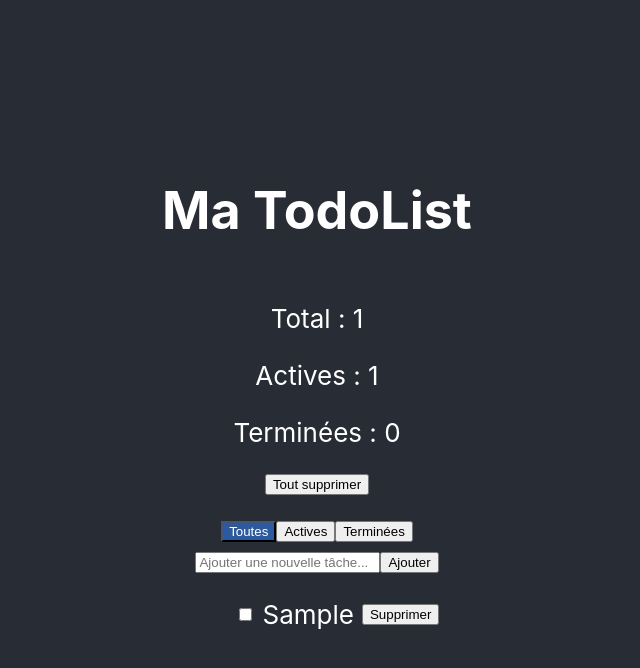
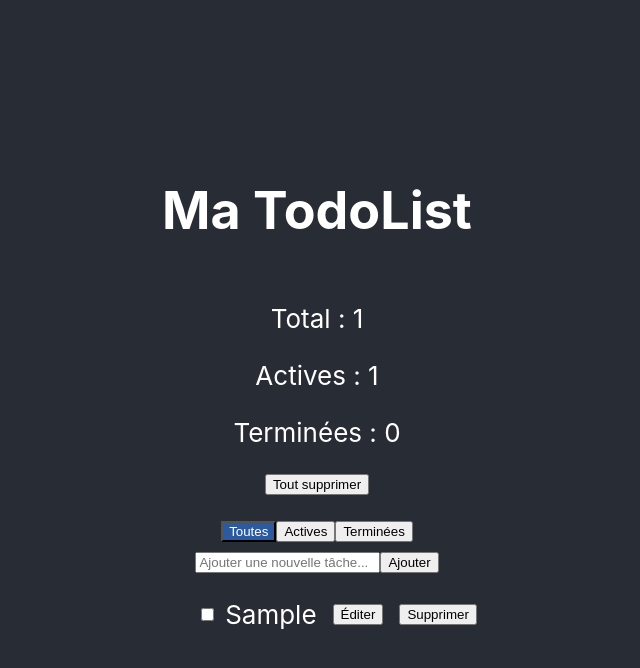
Before and after one commit to Pauline-hiez/ToDoList, a React (Create React App) app in the folder todolist-avancee/: page / in a window 1280 px wide. Both pictures are taken after typing "Sample" into the empty fields and a click on the button "Ajouter". Shown: the top 668 px of the page, without its empty margins (323-963 px from the left). Built offline with nearby package versions, Linux system fonts and the light colour scheme.

Commit message:
Edition de tâche

```diff
--- a/todolist-avancee/src/App.js
+++ b/todolist-avancee/src/App.js
@@ -66,6 +66,13 @@ function App() {
     }
   };
 
+  // Fonction pour éditer une tâche
+  const editerTodo = (id, nouveauTexte) => {
+    setTodos(todos.map(todo =>
+      todo.id === id ? { ...todo, text: nouveauTexte } : todo
+    ));
+  };
+
   // Utiliser TodoForm et TodoList pour ajouter et afficher des tâches
   return (
     <div className="App">
@@ -98,7 +105,7 @@ function App() {
           </button>
         </div>
         <TodoForm onAjouter={ajouterTodo} />
-        <TodoList todos={getTodosFilters()} onToggle={toggleTodo} onSupprimer={supprimerTodo} />
+        <TodoList todos={getTodosFilters()} onToggle={toggleTodo} onSupprimer={supprimerTodo} onEditer={editerTodo} />
       </header>
     </div>
   );
--- a/todolist-avancee/src/components/TodoItem.js
+++ b/todolist-avancee/src/components/TodoItem.js
@@ -1,4 +1,15 @@
-function TodoItem({ todo, onToggle, onSupprimer }) {
+import React, { useState } from 'react';
+
+function TodoItem({ todo, onToggle, onSupprimer, onEditer }) {
+    const [edition, setEdition] = useState(false);
+    const [texteEdition, setTexteEdition] = useState(todo.text);
+
+    const handleEdit = (e) => {
+        e.preventDefault();
+        onEditer(todo.id, texteEdition);
+        setEdition(false);
+    };
+
     return (
         <li style={{ display: 'flex', alignItems: 'center', gap: 8 }}>
             <input
@@ -6,10 +17,27 @@ function TodoItem({ todo, onToggle, onSupprimer }) {
                 checked={todo.completed}
                 onChange={() => onToggle(todo.id)}
             />
-            <span style={{ textDecoration: todo.completed ? 'line-through' : 'none' }}>
-                {todo.text}
-            </span>
-            <button onClick={() => onSupprimer(todo.id)} style={{ marginLeft: 'auto' }}>
+            {edition ? (
+                <form onSubmit={handleEdit} style={{ flex: 1 }}>
+                    <input
+                        type="text"
+                        value={texteEdition}
+                        onChange={e => setTexteEdition(e.target.value)}
+                        autoFocus
+                        onBlur={handleEdit}
+                        style={{ width: '90%' }}
+                    />
+                </form>
+            ) : (
+                <span
+                    style={{ textDecoration: todo.completed ? 'line-through' : 'none', flex: 1, cursor: 'pointer' }}
+                    onDoubleClick={() => setEdition(true)}
+                >
+                    {todo.text}
+                </span>
+            )}
+            <button onClick={() => setEdition(true)} style={{ marginLeft: 8 }}>Éditer</button>
+            <button onClick={() => onSupprimer(todo.id)} style={{ marginLeft: 8 }}>
                 Supprimer
             </button>
         </li>
--- a/todolist-avancee/src/components/TodoList.js
+++ b/todolist-avancee/src/components/TodoList.js
@@ -1,7 +1,7 @@
 import React from 'react';
 import TodoItem from './TodoItem';
 
-function TodoList({ todos, onToggle, onSupprimer }) {
+function TodoList({ todos, onToggle, onSupprimer, onEditer }) {
     if (todos.length === 0) {
         return <p>Aucune tâche. Ajoutes-en une !</p>;
     }
@@ -13,6 +13,7 @@ function TodoList({ todos, onToggle, onSupprimer }) {
                     todo={todo}
                     onToggle={onToggle}
                     onSupprimer={onSupprimer}
+                    onEditer={onEditer}
                 />
             ))}
         </ul>
```
